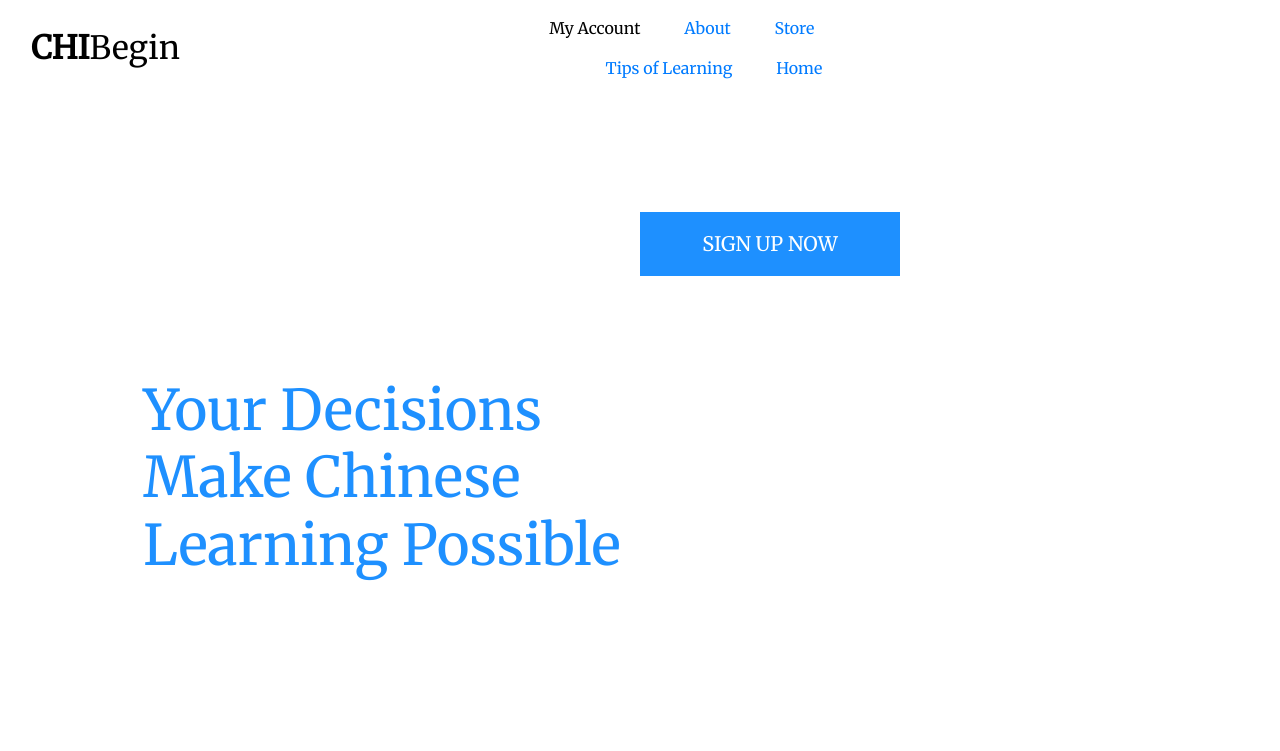
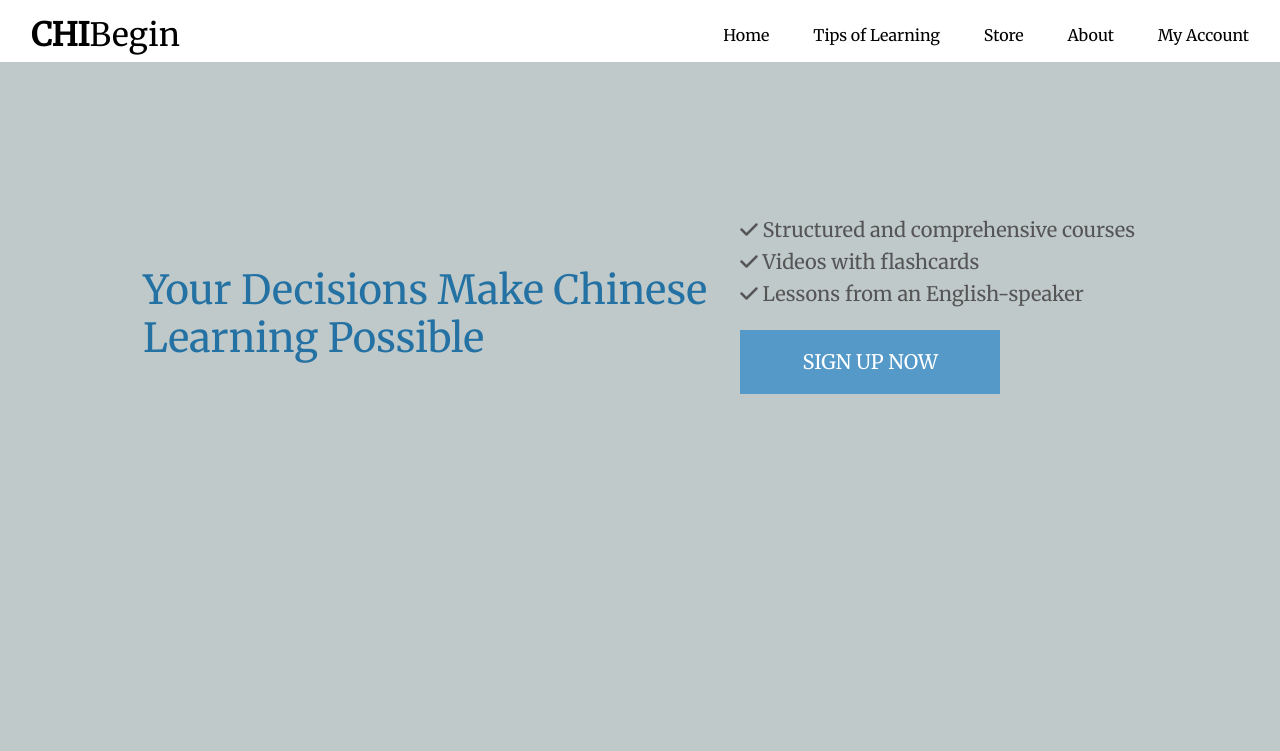
Before and after one commit to kongteckmee/chinese_to_begin, a Django app: page / in a window 1280 px wide. Shown: the top 751 px of the page. Run offline with Django 3.2, Linux system fonts and the light colour scheme; some libraries are stand-ins or nearby versions.

Commit message:
Completed 1st container for home page

```diff
--- a/home/templates/home/index.html
+++ b/home/templates/home/index.html
@@ -12,13 +12,16 @@
 {% block content %}
     <div class="container h-100">
         <div class="row h-100">
-            <div class="col-7 col-md-6 my-auto">
-                <h1 class="display-4 logo-font text-blue">
+            <div class="col-7 col-md-7 my-auto">
+                <h1 class="logo-font text-blue">
                     Your Decisions Make Chinese Learning Possible
                 </h1>
             </div>
-            <div class="my-5">
-                <h4>
+            <div class="col-5 col-md-5 my-auto">
+                <h5><i class="fa fa-check" aria-hidden="true"></i> Structured and comprehensive courses</h5>
+                <h5><i class="fa fa-check" aria-hidden="true"></i> Videos with flashcards</h5>
+                <h5><i class="fa fa-check" aria-hidden="true"></i> Lessons from an English-speaker</h5>
+                <h4 class="pl-auto py-3">
                     <a href="" class="sign-up-now-button btn btn-lg rounded-0 text-uppercase py-3">Sign Up Now</a>
                 </h4>
             </div>
--- a/static/css/base.css
+++ b/static/css/base.css
@@ -3,6 +3,7 @@ html {
 }
 
 body {
+    background-color: #bfc9ca;
     height: calc(100vh - 164px);
     color: #555;
     font-family: 'Merriweather', serif;
@@ -22,23 +23,23 @@ body {
 }
 
 .sign-up-now-button {
-    background: #1e90ff;
+    background: #5499c7;
     color: white;
     min-width: 260px;
 }
 
 .btn-blue {
-    background: #1e90ff;
+    background: #5499c7;
     color: white;
 }
 
-.shop-now-button:hover,
-.shop-now-button:active,
-.shop-now-button:focus,
-.btn-black:hover,
-.btn-black:active,
-.btn-black:focus {
-    background: #222;
+.sign-up-now-button:hover,
+.sign-up-now-button:active,
+.sign-up-now-button:focus,
+.btn-blue:hover,
+.btn-blue:active,
+.btn-blue:focus {
+    background: #2471a3;
     color: white;
 }
 
@@ -47,7 +48,7 @@ body {
 }
 
 .text-blue {
-    color: #1e90ff;
+    color: #2471a3;
 }
 
 .border-black {
@@ -72,8 +73,4 @@ body {
         left: 0;
         z-index: 1030;
     }
-
-    .header-container {
-        padding-top: 164px;
-    }
 }
--- a/templates/base.html
+++ b/templates/base.html
@@ -45,8 +45,20 @@
                         <h2 class="logo-font text-black my-0"><strong>CHI</strong>Begin</h2>
                     </a>
                 </div>
-                <div class="col-12 col-lg-4 my-auto py-lg-0">
+                <div class="col-12 col-lg-8 my-auto py-lg-0">
                     <ul class="list-inline list-unstyled text-center text-lg-right my-0">
+                        <li class="list-inline-item">
+                            <a class="text-black nav-link" href="">Home</a>
+                        </li>
+                        <li class="list-inline-item">
+                            <a class="text-black nav-link" href="">Tips of Learning</a>
+                        </li>
+                        <li class="list-inline-item">
+                            <a class="text-black nav-link" href="">Store</a>
+                        </li>
+                        <li class="list-inline-item">
+                            <a class="text-black nav-link" href="">About</a>
+                        </li>
                         <li class="list-inline-item dropdown">
                             <a class="text-black nav-link" href="#" id="user-options" data-toggle="dropdown" aria-haspopup="true" aria-expanded="false">
                                 <div class="text-center">
@@ -65,18 +77,6 @@
                                     <a href="{% url 'account_login' %}" class="dropdown-item">Login</a>
                                 {% endif %}
                             </div>
-                        </li>
-                        <li class="list-inline-item">
-                            <a class="nav-link" href="">About</a>
-                        </li>
-                        <li class="list-inline-item">
-                            <a class="nav-link" href="">Store</a>
-                        </li>
-                        <li class="list-inline-item">
-                            <a class="nav-link" href="">Tips of Learning</a>
-                        </li>
-                        <li class="list-inline-item">
-                            <a class="nav-link" href="">Home</a>
                         </li>
                 </ul>
                 </div>
```
